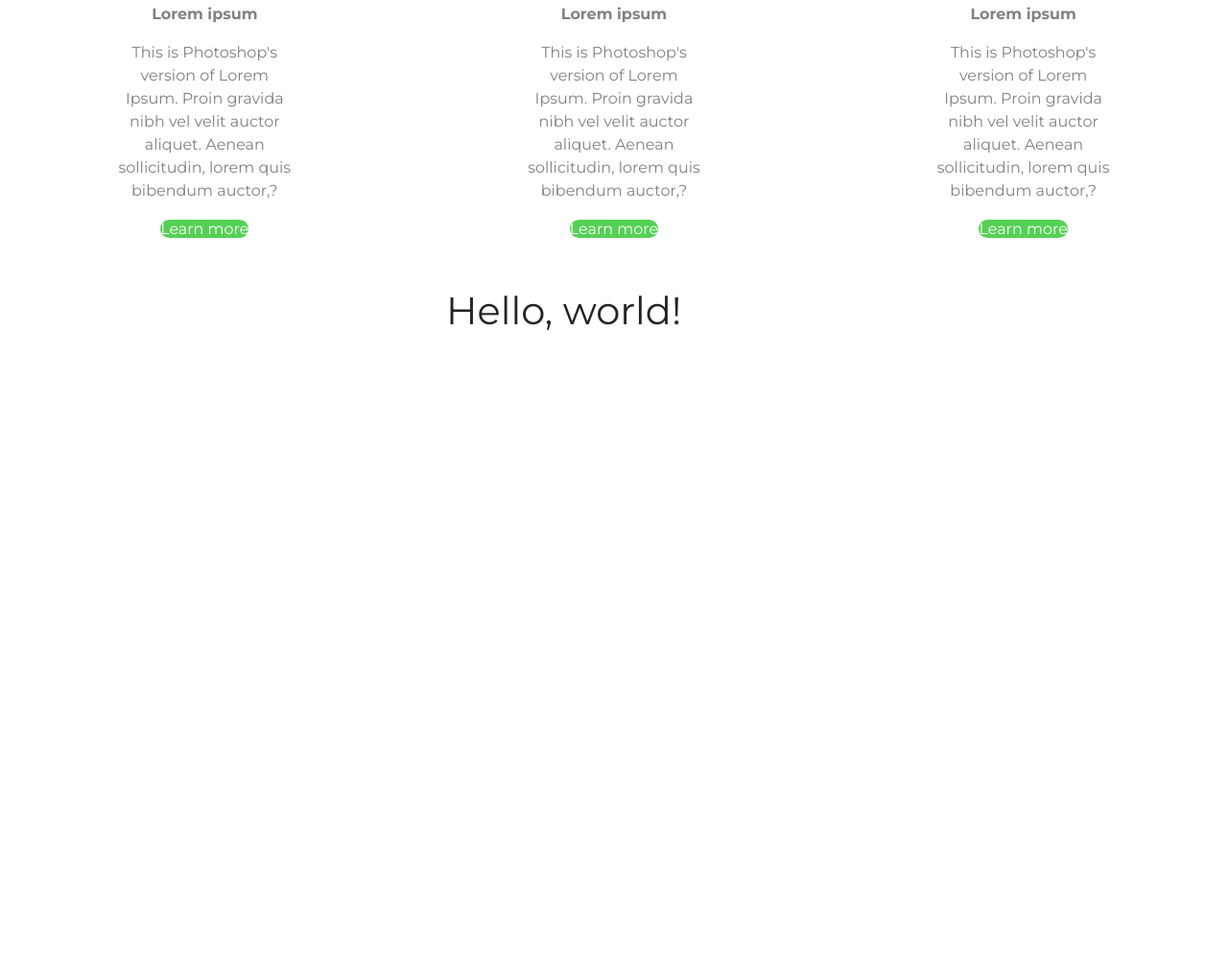
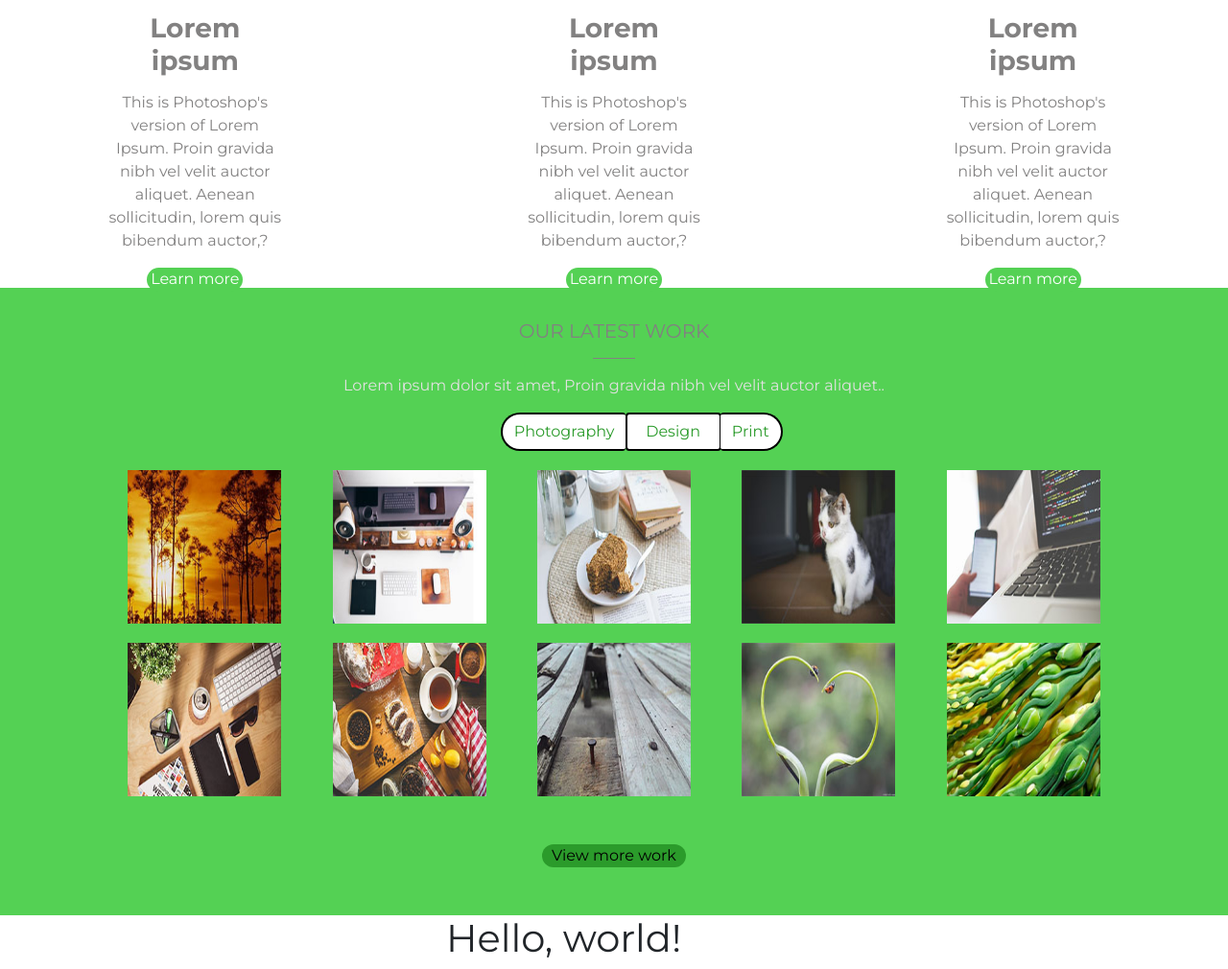
Before and after one commit to gnds99/ResposiveDesign, a plain HTML site: page index.html in a window 1280 px wide. Shown: the part 1018-2028 px from the top of the page at 96% size. Before the commit the page ends 1374 px from the top, so only its background shows below. Drawn offline with nearby package versions, Linux system fonts and the light colour scheme.

Commit message:
ya no puedo mas :c

```diff
--- a/estilo.css
+++ b/estilo.css
@@ -57,7 +57,11 @@ li a{
 	/*para poner por debajito el work with us*/
 	flex-direction: column;
 }
-#centradito2{
+.Learn{
+	display: flex;
+	justify-content: center;
+}
+#centradito3, #centradito2{
 	display: flex;
 	justify-content: center;
 }
@@ -85,19 +89,29 @@ li a{
 	transform: scale(1.05);
 	transition: 0.5s ease all;
 }
-#centradito2 a{
+ #centradito2 a{
 	background: #ebebe4;
 	color: black;
 	text-align: center;
 	width: 100px;
 	border-radius: 35px;
 }
-#centradito2 a:hover{
+#centradito3 a:hover, #centradito2 a:hover{
 	text-decoration: none;
 	background: #f34d04;
 	transform: scale(1.05);
 	transition: 0.5s ease all;
 }
+#centradito3 a{
+	margin-top: 50px;
+	margin-bottom: 50px;
+	background: #2b9b2b;
+	color: black;
+	text-align: center;
+	width: 150px;
+	border-radius: 35px;
+}
+
 #primero{
 	font-size: 20px;
 	margin-top: 30px;
@@ -114,7 +128,6 @@ li a{
 	margin: 13px auto;
 }
 #segundo{
-	margin-top: -10px;
 	text-align: center;
 	color: #e2e1e1;
 
@@ -134,8 +147,75 @@ p{
 
 }
 .Learn a{
+	text-decoration: none;
 	background: #54d154;
-	color: #fff;
+	color: white;
+	text-align: center;
+	width: 100px;
+	height: 25px;
 	border-radius: 35px;
-	height: 50px;
 }
+.bg_verde{
+	background: #54d154;
+	height: auto;
+	width: auto;
+}
+.medida img{
+	width: 160px;
+	height: 160px;
+	margin-top: 20px;
+/*para centrar la imagen*/
+	display: block;
+  	margin-left: auto;
+  	margin-right: auto;
+}
+/*.fondo{
+	margin-left: 80px;
+	background: white;
+	width:310px;
+	height: 39px;
+	border-top-right-radius: 25px;
+	border-top-left-radius: 25px;
+	border-bottom-right-radius: 25px;
+	border-bottom-left-radius: 25px;
+}*/
+/*#prueba{
+	padding-right: 5px;
+	margin-left: 10px;
+	color: gray;
+}*/
+#menu{
+	margin-left: 80px;
+}
+#prueba1{
+	background: white;
+	border-top-left-radius: 25px;
+	border-bottom-left-radius: 25px;
+	border: solid 2px black;
+	border-right: none;
+	color: #2b9b2b
+}
+#fila a:hover{
+	background: #2b9b2b;
+	color: white;
+
+}
+#prueba2{
+	margin-left: -5px;
+	background:white;
+	border:solid 2px black;
+	width:100px;
+	color: #2b9b2b
+}
+#prueba3{
+	margin-left: -5px;
+	background: white;
+	border-top-right-radius: 25px;
+	border-bottom-right-radius: 25px;
+	border: solid 2px black;
+	border-left: none;
+	color: #2b9b2b
+}
+#contenedor{
+	margin-top: 30px;
+}
--- a/index.html
+++ b/index.html
@@ -41,19 +41,15 @@
 
   <section class="container-fluid">
     <div class="row">
-        <div class="col-md-2 offset-md-5">
+        <div class="col-md-8 offset-md-2">
           <p id="primero" class="d-block text-center" >WHAT WE DO</p>
+          <p id="segundo">Lorem ipsum dolor sit amet, Proin gravida nibh vel velit auctor aliquet..</p>
         </div>
-    </div>
-    <div class="row">
-      <div class="col-md-6 offset-md-3">
-          <p id="segundo">Lorem ipsum dolor sit amet, Proin gravida nibh vel velit auctor aliquet..</p>
-      </div>
-    </div>
+
     <div class="row">
       <div class="col-md-2 offset-md-1 centrar" >
         <img src="img/icono1.png" class="img-responsive">
-        <p class="titulo"> Lorem ipsum</p>
+        <h3 class="titulo"> Lorem ipsum</h3>
         <p>This is Photoshop's version  of Lorem Ipsum. Proin gravida nibh vel velit auctor aliquet. Aenean sollicitudin, lorem quis bibendum auctor,?</p>
         <div class="Learn">
             <a href="#">Learn more</a>
@@ -62,7 +58,7 @@
       </div>
       <div class="col-md-2 offset-md-2 centrar">
         <img src="img/icono2.png" class="img-responsive">
-        <p class="titulo"> Lorem ipsum</p>
+        <h3 class="titulo"> Lorem ipsum</h3>
         <p>This is Photoshop's version  of Lorem Ipsum. Proin gravida nibh vel velit auctor aliquet. Aenean sollicitudin, lorem quis bibendum auctor,?</p>
         <div class="Learn">
             <a href="#">Learn more</a>
@@ -70,15 +66,75 @@
       </div>
       <div class="col-md-2 offset-md-2 centrar">
         <img src="img/icono3.png" class="img-responsive">
-        <p class="titulo"> Lorem ipsum</p>
+        <h3 class="titulo"> Lorem ipsum</h3>
         <p>This is Photoshop's version  of Lorem Ipsum. Proin gravida nibh vel velit auctor aliquet. Aenean sollicitudin, lorem quis bibendum auctor,?</p>
         <div class="Learn">
             <a href="#">Learn more</a>
         </div>
       </div>
     </div>
+  </section>
+  <div class="container-fluid bg_verde">
+    <div class="row">
+        <div class="col-md-8 offset-md-2">
+          <p id="primero" class="d-block text-center" >OUR LATEST WORK</p>
+          <p id="segundo">Lorem ipsum dolor sit amet, Proin gravida nibh vel velit auctor aliquet..</p>
+        </div>
+    </div>
+    <div class="row">
+      <div class="col-md-4 offset-md-4" id="contendor">
+        <div id="menu" class="fondo">
+          <div id="fila">
+            <a class="btn btn-default activador" href="#" role="button" id="prueba1">Photography</a>
+            <a class="btn btn-default" href="#" role="button" id="prueba2">Design</a>
+            <a class="btn btn-default" href="#" role="button" id="prueba3">Print</a>
+          </div>
 
-  </section>
+        </div>
+
+      </div>
+    </div>
+
+  <div class="row">
+      <div class="col-md-2 offset-md-1 medida">
+        <img src="img/1.jpg" alt="">
+      </div>
+      <div class="col-md-2 medida">
+        <img src="img/2.jpg" alt="">
+      </div>
+      <div class="col-md-2 medida">
+        <img src="img/3.jpg" alt="">
+      </div>
+      <div class="col-md-2 medida">
+        <img src="img/4.jpg" alt="">
+      </div>
+      <div class="col-md-2 medida">
+        <img src="img/5.jpg" alt="">
+      </div>
+    </div>
+    <div class="row">
+      <div class="col-md-2 offset-md-1 medida">
+        <img src="img/6.jpg" alt="">
+      </div>
+      <div class="col-md-2 medida">
+        <img src="img/7.jpg" alt="">
+      </div>
+      <div class="col-md-2 medida">
+           <img src="img/8.jpg" alt="">
+      </div>
+      <div class="col-md-2 medida">
+        <img src="img/9.jpg" alt="">
+      </div>
+      <div class="col-md-2 medida">
+        <img src="img/10.jpg" alt="">
+      </div>
+    </div>
+    <div class="row">
+      <div class="col-md-2 offset-md-5" id="centradito3">
+        <a href="#" class="d-block text-center">View more work</a>
+      </div>
+    </div>
+  </div>
 
 
 
```
Also changed, not shown: img/1.jpg (added), img/10.jpg (added), img/2.jpg (added), img/3.jpg (added), img/4.jpg (added), img/5.jpg (added), img/6.jpg (added), img/7.jpg (added), img/8.jpg (added), img/9.jpg (added).
